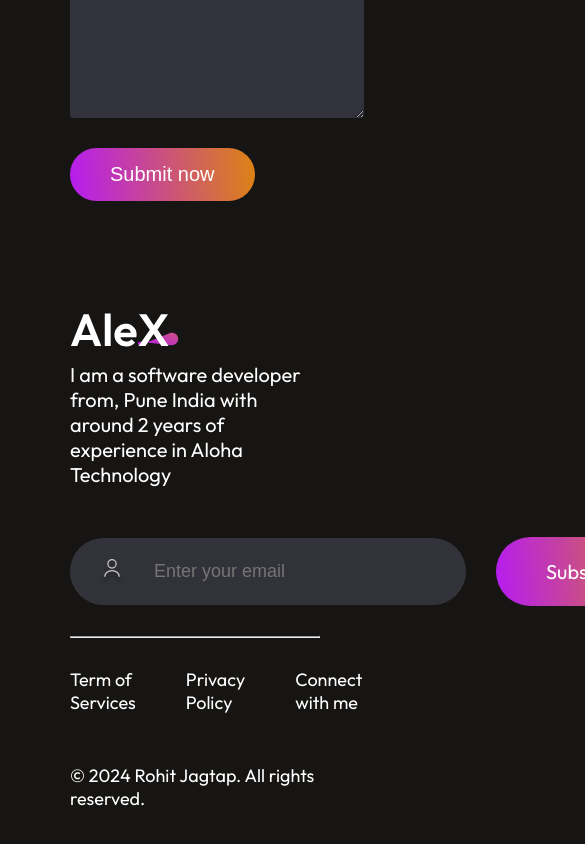
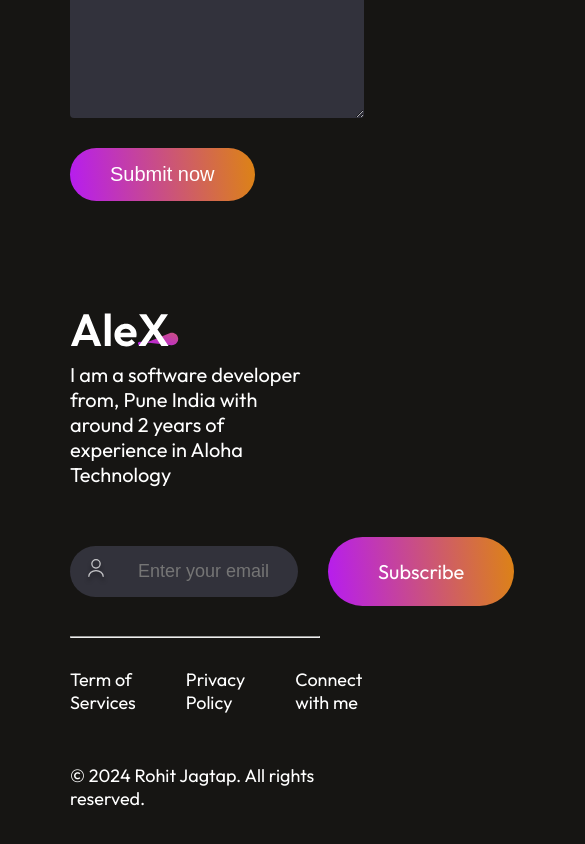
Before and after one commit to rohitjagtap731/Portfolio, a React (Vite) app: page / in a window 390 px wide. Shown: the part 6514-7358 px from the top of the page, 585 px wide, since content can reach past the window. Built offline with nearby package versions, Linux system fonts and the light colour scheme.

Commit message:
updated footer make more responsive

```diff
--- a/src/Components/Footer/Footer.css
+++ b/src/Components/Footer/Footer.css
@@ -70,4 +70,8 @@
         flex-direction: column-reverse;
         margin-bottom: 50px;
     }
+    .footer-email-input{
+        padding: 12px 14px;
+        max-width: 200px;
+    }
 }
```
